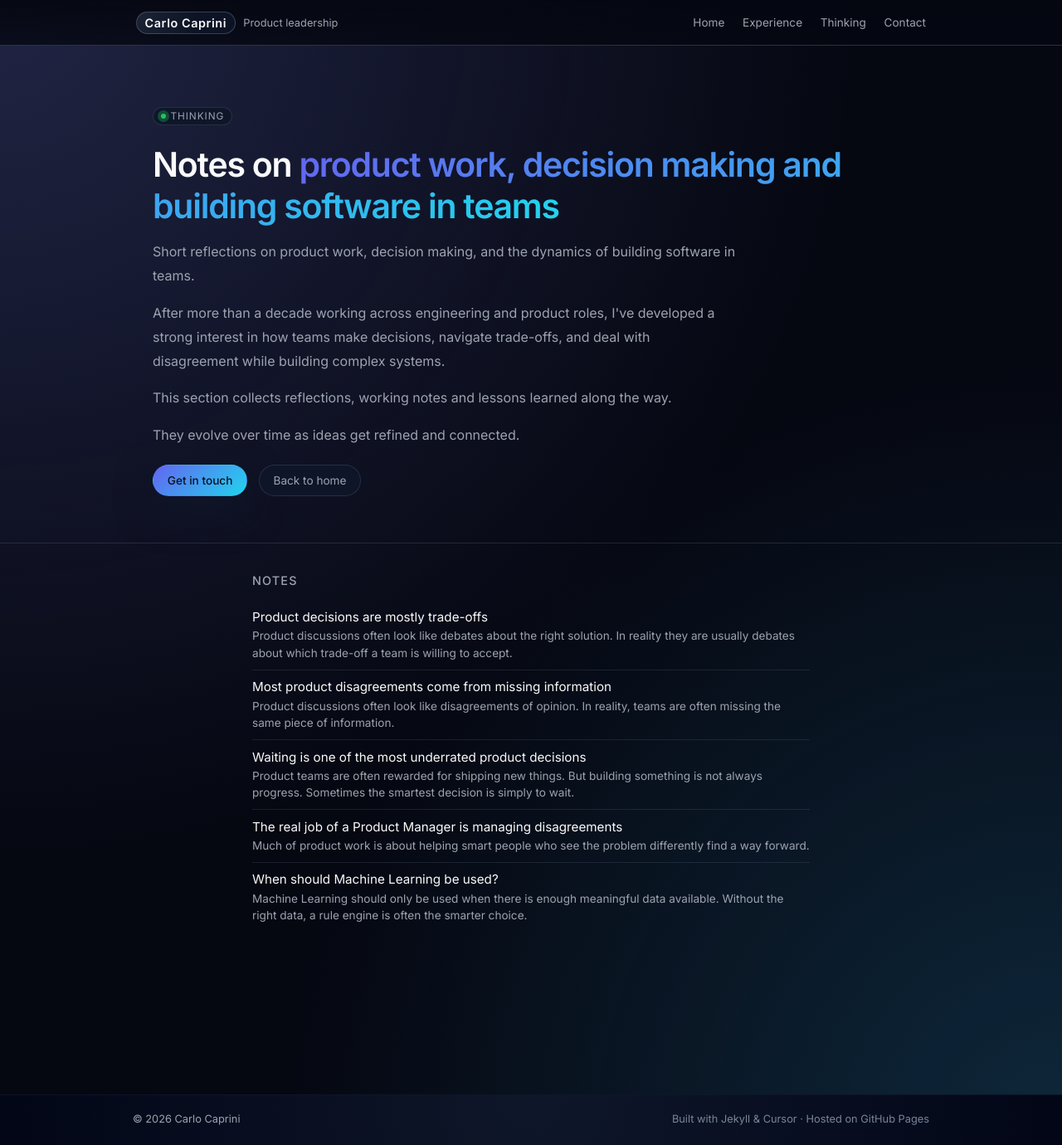
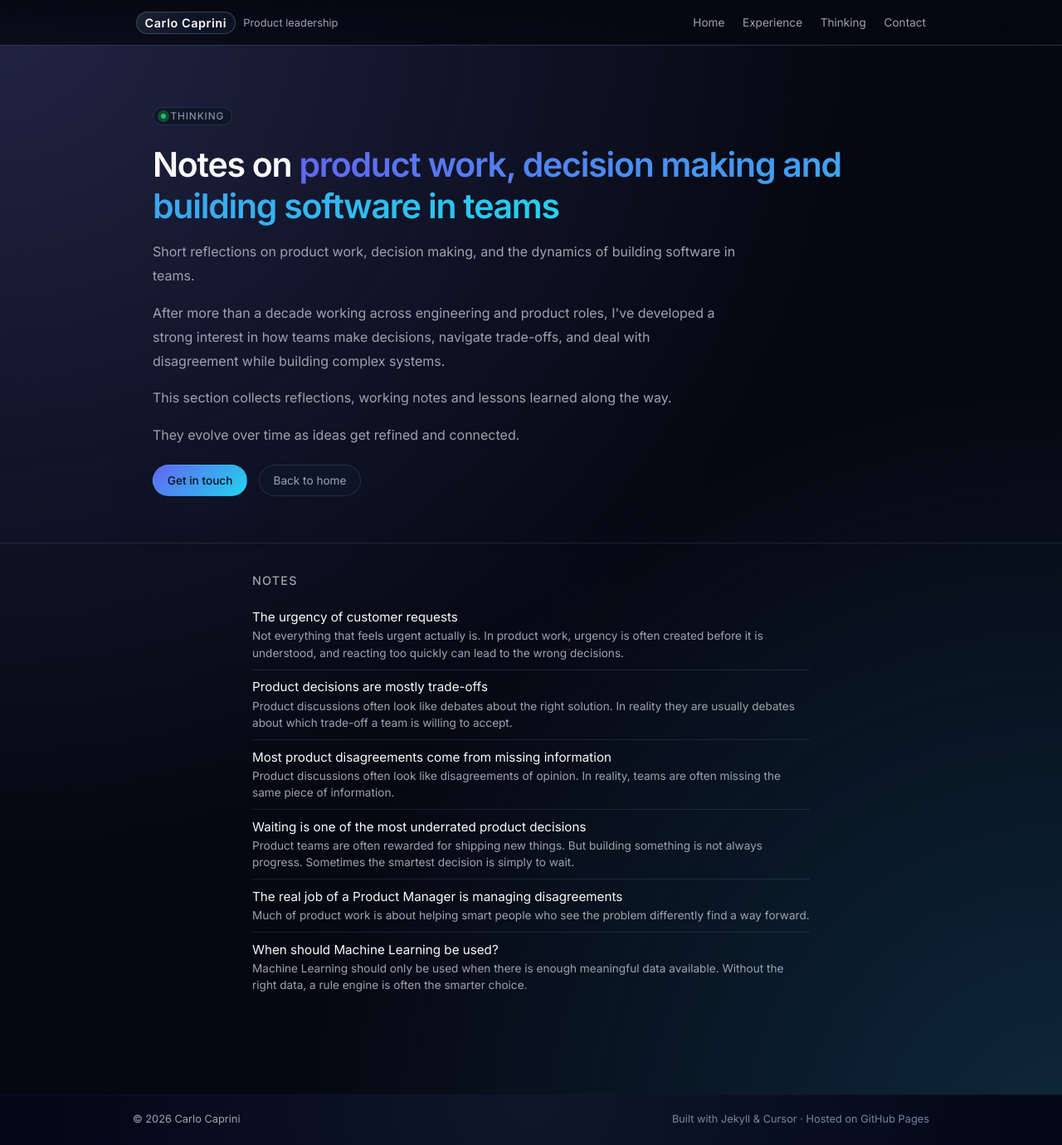
Before and after one commit to carlocaprini/carlocaprini.github.io, a Jekyll site: the page built from pages/thinking.md, in a window 1280 px wide and 1380 px high. Shown: the whole window at 83% size. Built offline with Jekyll 4.4.1, drawn with Linux system fonts in a browser that asks for light colours; part of the change alters nothing that is shown.

Commit message:
Urgency note

```diff
--- a/pages/thinking.md
+++ b/pages/thinking.md
@@ -21,4 +21,5 @@ articles:
   - url: /thinking/most-product-disagreements-come-from-missing-information/
   - url: /thinking/when-should-machine-learning-be-used/
   - url: /thinking/product-decisions-are-mostly-trade-offs/
+  - url: /thinking/the-urgency-of-customer-requests/
 ---
--- /dev/null
+++ b/pages/thinking/the-urgency-of-customer-requests.md
@@ -0,0 +1,126 @@
+---
+layout: article
+title: The urgency of customer requests
+date: 2026-03-20
+permalink: /thinking/the-urgency-of-customer-requests/
+summary: Not everything that feels urgent actually is. In product work, urgency is often created before it is understood, and reacting too quickly can lead to the wrong decisions.
+related_notes:
+  - /thinking/product-decisions-are-mostly-trade-offs/
+  - /thinking/waiting-as-product-decision/
+intro:
+  - Not everything that feels urgent actually is.
+  - In product work, urgency is often created before it is fully understood.
+---
+
+## The problem with urgency
+
+Urgency can come from different directions.
+
+From customers, especially when a request is framed as a deal breaker.
+From sales or business pressure tied to specific opportunities.
+From leadership, where priorities shift quickly, and expectations follow.
+
+And sometimes, it comes from the system itself, when something is broken or not working as expected.
+
+Not all of these signals have the same weight, even if they often sound equally urgent.
+
+The biggest mistake teams make is allowing stress and pressure to reach engineers before any real decision has been made.
+
+When a request is framed as urgent, it creates immediate uncertainty.
+Should we stop what we are doing?
+Do we need to change priorities right away?
+
+Focus is lost, and the discussion becomes driven by pressure instead of clarity.
+
+This often happens when information is shared too early, or when stakeholders bypass product and engineering leadership and go directly to teams.
+When urgency comes from higher up, it immediately influences the conversation becase few people are comfortable pushing back.
+
+## When urgency is not real
+
+Some of the strongest urgency signals come from high-value customers.
+
+A request is framed as a deal breaker and: if we don’t act, they will leave.
+
+High-value customers raising urgent requests are not the problem.
+Their needs are often real and important.
+
+The challenge is how those requests are interpreted and translated into product decisions.
+
+To avoid creating pressure to react quickly, it is worth asking a few simple questions.
+
+* Would this still feel urgent if it came from a different customer?
+
+* How many other customers would benefit from it?
+
+* Is this improving the product, or solving a single use case?
+
+In those moments, what looks like an urgent request is often a trade-off decision in disguise.
+And in many cases, reacting quickly leads to building something very specific for one customer.
+
+That is not a product improvement.
+That is closer to what consultants or integrators would build.
+
+I have seen requests that looked urgent not being addressed simply because other priorities were more important.
+Months later, nothing happened.
+The customer was still there, and the request was no longer urgent.
+
+## Real urgency looks different
+
+Real urgency usually comes from problems.
+
+Something is broken.
+Something is slow.
+Something prevents customers from using the product.
+
+When this happens, the impact is clear.
+
+* Adoption is affected
+
+* Key metrics move
+
+* Multiple customers are impacted
+
+And when addressed, the value is immediate.
+
+## Managing urgency
+
+Not all urgent requests should be treated the same.
+
+Some can be handled quickly using existing support or maintenance capacity.
+Others require proper planning and should be scheduled like any other piece of work.
+
+Urgency often compresses the time available to think and react.
+Decisions are made faster, but not necessarily better.
+And what is gained in speed is often lost in clarity.
+
+When neither is possible, and plans need to change, the disruption should be explicit.
+The reason behind the decision should be clear and shared with the team.
+Alignment matters. Without it, there is a risk of losing focus, motivation, and trust.
+
+## The role of product and engineering leadership
+
+Product managers and engineering managers are responsible not only for deciding what to do, but also for how and when information reaches the team.
+
+Their role is to filter noise without hiding information.
+
+It is not the same to say:
+
+*We might need to do this quickly.*
+
+and:
+
+*Here is a new request. Let’s understand if it is something we should address, and when.*
+
+The difference is subtle, but the impact on the team is significant.
+
+## Choosing not to react
+
+Urgency often pushes teams to act immediately. But not acting is also a decision.
+
+In many cases, waiting allows teams to validate whether a request is truly important. This connects closely to how product decisions are mostly trade-offs, and why waiting can sometimes be the most responsible choice.
+
+## Closing
+
+Real urgency comes from clear problems that demand action.
+
+Everything else should be treated as a decision, not as an emergency.
```
